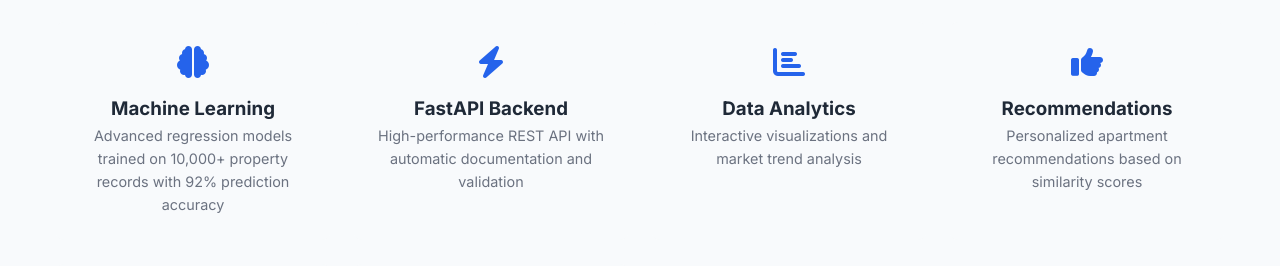
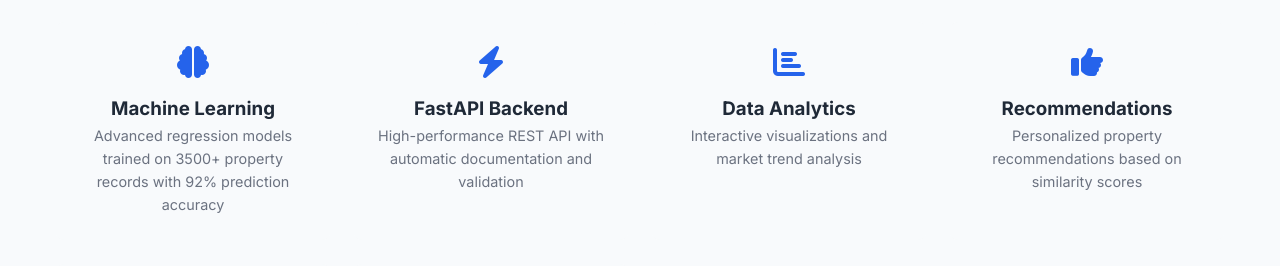
Before and after one commit to BantPawan/Pawan-Project, a React (Vite) app in the folder Machine Learning Project/FastAPI_Real_Estate_API/react-frontend/: page / in a window 1280 px wide. Shown: the part 2260-2526 px from the top of the page. Built offline with nearby package versions, Linux system fonts and the light colour scheme; no server answers.

Commit message:
Update Features.jsx

```diff
--- a/Machine Learning Project/FastAPI_Real_Estate_API/react-frontend/src/components/Features.jsx
+++ b/Machine Learning Project/FastAPI_Real_Estate_API/react-frontend/src/components/Features.jsx
@@ -5,7 +5,7 @@
     {
       icon: 'fas fa-brain',
       title: 'Machine Learning',
-      description: 'Advanced regression models trained on 10,000+ property records with 92% prediction accuracy'
+      description: 'Advanced regression models trained on 3500+ property records with 92% prediction accuracy'
     },
     {
       icon: 'fas fa-bolt',
@@ -20,7 +20,7 @@
     {
       icon: 'fas fa-thumbs-up',
       title: 'Recommendations',
-      description: 'Personalized apartment recommendations based on similarity scores'
+      description: 'Personalized property recommendations based on similarity scores'
     },
     {
       icon: 'fas fa-mobile-alt',
```
